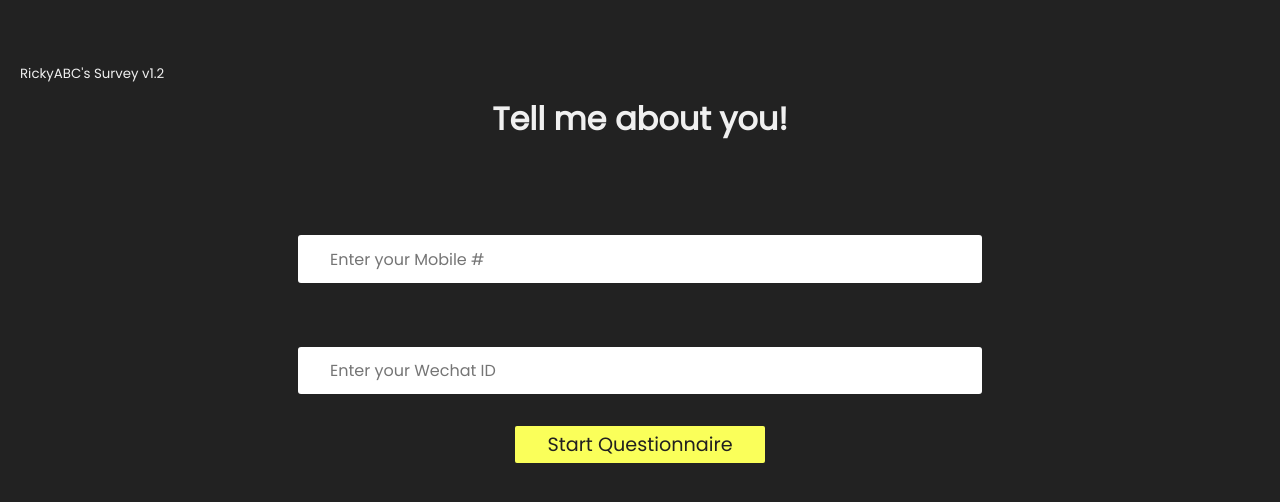
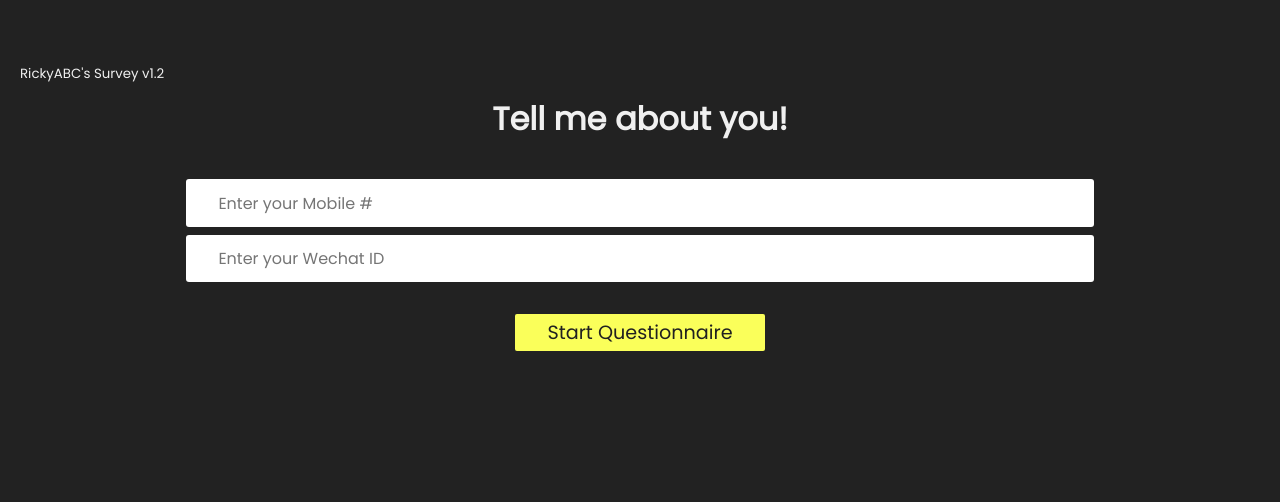
Before and after one commit to redmacdev1988/questionnaire, a React (Create React App) app in the folder questionnaire-react/: page / in a window 1280 px wide. Shown: the top 502 px of the page. Built offline with nearby package versions, Linux system fonts and the light colour scheme.

Commit message:
css changes

```diff
--- a/questionnaire-react/package.json
+++ b/questionnaire-react/package.json
@@ -1,7 +1,7 @@
 {
   "name": "client",
   "version": "0.1.0",
-  "homepage": ".",
+  "homepage": "https://rickyabcenglish.com",
   "dependencies": {
     "@reduxjs/toolkit": "^1.8.6",
     "@testing-library/jest-dom": "^5.16.5",
--- a/questionnaire-react/src/components/Questions.js
+++ b/questionnaire-react/src/components/Questions.js
@@ -36,7 +36,7 @@ export default function Questions({ onChecked }) {
         setChecked(i);
     }
 
-    if(isLoading) return <h3 className='text-light'>isLoading</h3>
+    if(isLoading) return <h3 className='text-light'>Loading...</h3>
     if(serverError) return <h3 className='text-light'>{serverError || "Unknown Error"}</h3>
 
   return (
--- a/questionnaire-react/src/styles/App.css
+++ b/questionnaire-react/src/styles/App.css
@@ -64,7 +64,7 @@ body, html{
 } */
 
 .container .grid{
-    margin-top: 3em;
+    margin-top: 2em;
     display: grid;
     grid-template-columns: 1fr 1fr;
 }
@@ -112,7 +112,7 @@ ul li label{
   display: block;
   position: relative;
   font-weight: 300;
-  font-size: 1.35em;
+  font-size: 1.1em;
   padding: 25px 25px 25px 80px;
   margin: 10px auto;
   height: 30px;
--- a/questionnaire-react/src/styles/Main.css
+++ b/questionnaire-react/src/styles/Main.css
@@ -22,12 +22,12 @@
 #form{
     display: flex;
     justify-content: center;
-    margin-top: 4em;
+    margin-top: 0.5em;
 }
 
 #form .userid{
     padding: .7em 2em;
-    width: 50%;
+    width: 68%;
     border: none;
     border-radius: 3px;
     font-size: 1em;
```
Also changed, not shown: questionnaire-react/public/manifest.json, 1 other file (tests, documents, lock files or other folders).
